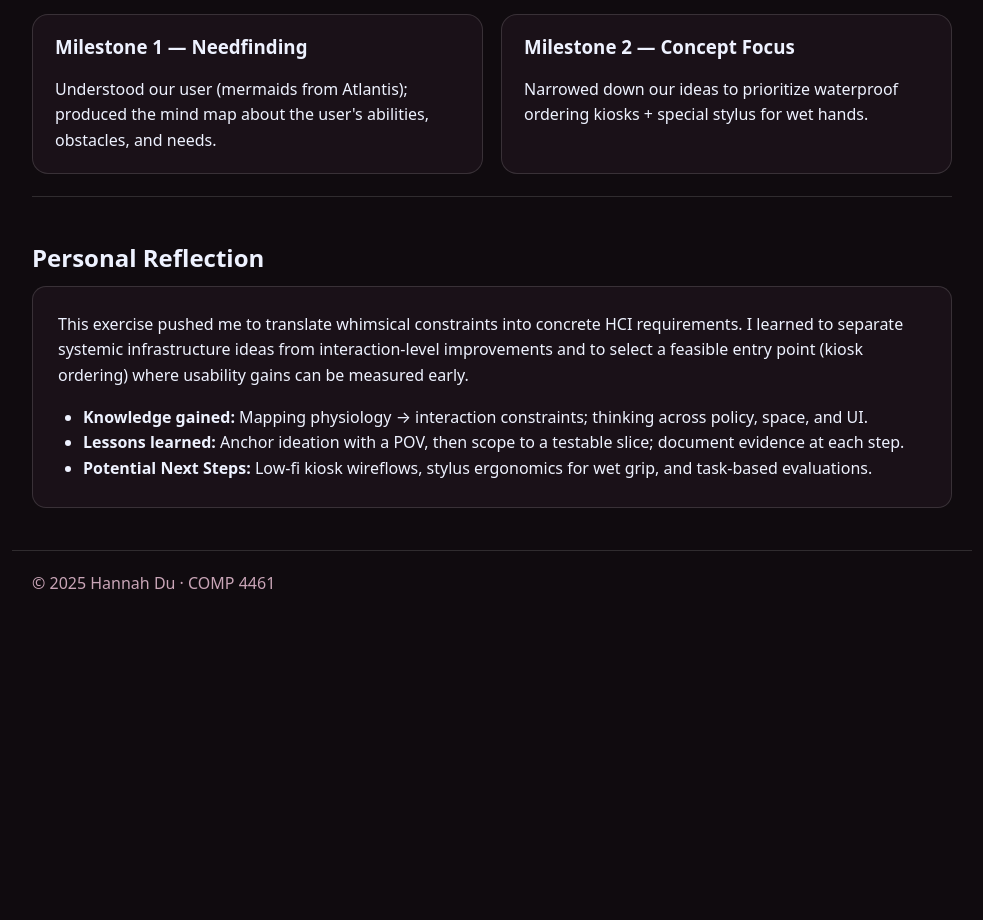
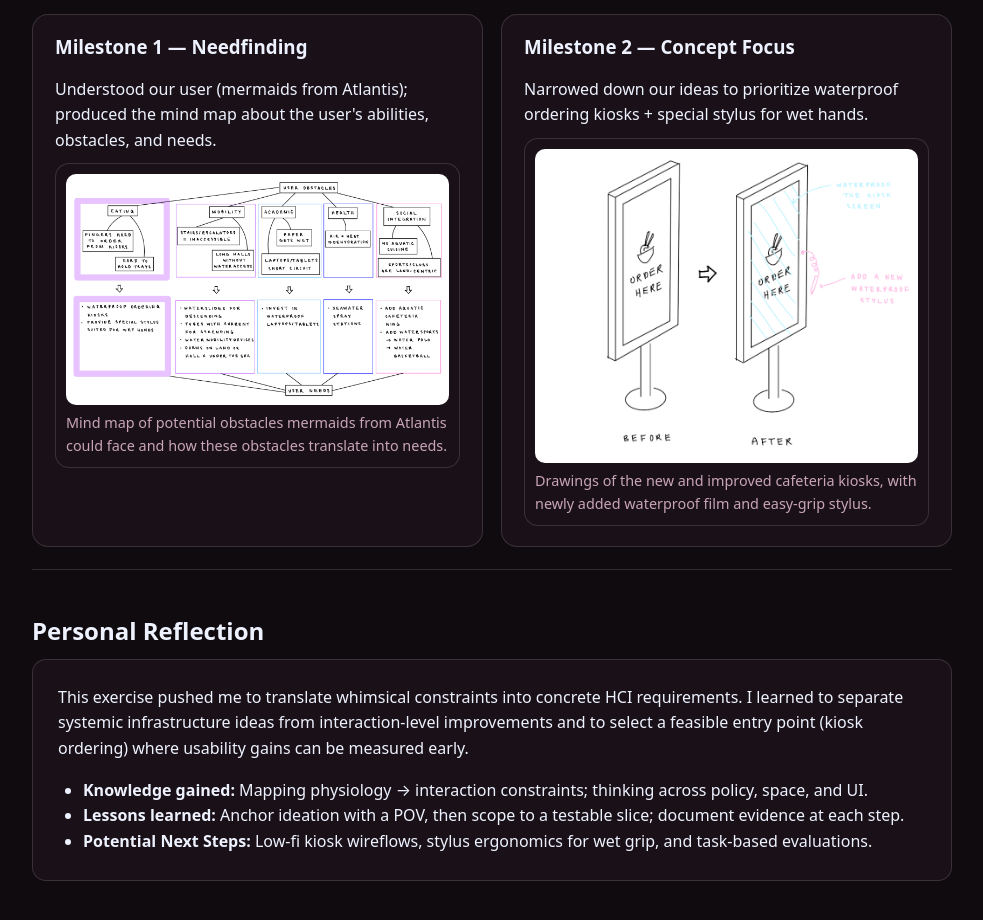
Before and after one commit to hannahxdu/hannahxdu.github.io, a plain HTML site: page _site/comp4461/projects/p1-atlantis.html in a window 1280 px wide. Shown: the part 2240-3160 px from the top of the page, without its empty margins (148-1131 px from the left). Before the commit the page ends 2857 px from the top, so only its background shows below. Drawn offline with Linux system fonts and the light colour scheme.

Commit message:
added more pics

```diff
--- a/_site/comp4461/projects/p1-atlantis.html
+++ b/_site/comp4461/projects/p1-atlantis.html
@@ -179,10 +179,18 @@
         <div class="card">
           <h3>Milestone 1 — Needfinding</h3>
           <p>Understood our user (mermaids from Atlantis); produced the mind map about the user's abilities, obstacles, and needs.</p>
+          <figure class="card">
+            <img src="../assets/obstacles.png" alt="Mind map of mermaid user characteristics, obstacles, and solution directions including kiosk stylus focus" />
+            <figcaption>Mind map of potential obstacles mermaids from Atlantis could face and how these obstacles translate into needs.</figcaption>
+          </figure>
         </div>
         <div class="card">
           <h3>Milestone 2 — Concept Focus</h3>
           <p>Narrowed down our ideas to prioritize waterproof ordering kiosks + special stylus for wet hands.</p>
+          <figure class="card">
+            <img src="../assets/kiosk.png" alt="Drawings of the new and improved cafeteria kiosks, with newly added waterproof film and mermaid-compatible stylus." />
+            <figcaption>Drawings of the new and improved cafeteria kiosks, with newly added waterproof film and easy-grip stylus.</figcaption>
+          </figure>
         </div>
       </div>
     </section>
```
Also changed, not shown: comp4461/projects/p1-atlantis.html (+8 -0 lines), _site/comp4461/assets/kiosk.png (added), _site/comp4461/assets/obstacles.png (added), comp4461/assets/kiosk.png (added), comp4461/assets/obstacles.png (added).
